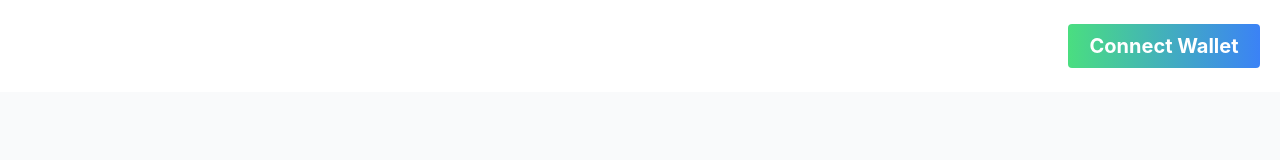
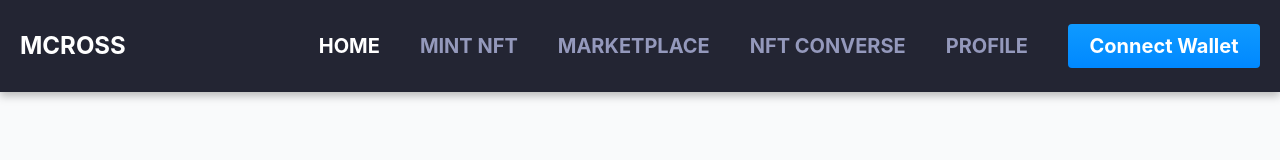
Before and after one commit to underledgerteam/mcross, a React (Create React App) app: page / in a window 1280 px wide. Shown: the top 160 px of the page. Built offline with nearby package versions, Linux system fonts and the light colour scheme.

Commit message:
Update layout style

```diff
--- a/src/components/Navbar.jsx
+++ b/src/components/Navbar.jsx
@@ -1,5 +1,5 @@
 import React from "react";
-import { Link } from "react-router-dom";
+import { Link, useLocation } from "react-router-dom";
 
 // use context store wallet data to render wallet adress
 
@@ -27,8 +27,9 @@ const navData = [
 ];
 
 const Navbar = () => {
+  const { pathname } = useLocation();
   return (
-        <div className="bg-primary">
+    <div className="bg-custom-navbar drop-shadow-navbar">
       <div className="flex container w-full mx-auto justify-between items-center font-bold px-5 py-6">
         <Link to='/'>
           <div
@@ -39,11 +40,12 @@ const Navbar = () => {
           </div>
         </Link>
 
-                <nav className="md:flex space-x-10 items-center text-white">
+        <nav className="md:flex space-x-10 items-center">
           {navData.map((item) => {
+            const isActive = (pathname === item.href) ? "text-white" : "text-custom-gray1 opacity-70";
             return (
               <Link key={item.name} to={item.href}>
-                                <div className="text-xl uppercase hover:bg-violet-600 active:bg-violet-700 focus:outline-none focus:ring focus:ring-violet-300 cursor-pointer">
+                <div className={`bg-custom-navbar text-xl uppercase ${isActive} hover:opacity-100 hover:text-white active:bg-pink-500 active:opacity-100 cursor-pointer`}>
                   {item.name}
                 </div>
               </Link>
@@ -51,14 +53,14 @@ const Navbar = () => {
           })}
           <button
             type="button"
-                        className="w-48 bg-gradient-to-r from-green-400 to-blue-500 hover:from-pink-500 hover:to-yellow-500 text-white font-bold py-2 px-4 text-xl rounded"
+            className="btn-connect"
           >
             Connect Wallet
           </button>
         </nav>
       </div>
     </div>
-    )
-}
+  );
+};
 
 export default Navbar;
--- a/src/containers/layout/Layout.jsx
+++ b/src/containers/layout/Layout.jsx
@@ -6,7 +6,7 @@ const Layout = () => {
   return (
     <>
       <Navbar />
-            <div className="layout">
+      <div className="bg-custom-black text-white">
         <Outlet />
       </div>
     </>
--- a/src/index.css
+++ b/src/index.css
@@ -8,17 +8,11 @@ body {
 }
 
 code {
-  font-family: source-code-pro, Menlo, Monaco, Consolas, 'Courier New',
-    monospace;
-}
-
-.layout {
-  width: 90%;
+  font-family: source-code-pro, Menlo, Monaco, Consolas, 'Courier New', monospace;
 }
 
 @tailwind base;
 @tailwind components;
-
 @tailwind utilities;
 
 .btn-menu-profile {
@@ -36,4 +30,12 @@ code {
 .btn-menu-profile.active:hover {
   @apply hover:from-pink-500 hover:to-yellow-500;
 }
-@tailwind utilities;
+.btn-connect {
+  @apply font-bold text-xl text-white w-48 bg-gradient-to-t from-custom-blue1 to-custom-blue2 py-2 px-4 rounded;
+}
+.btn-connect:hover {
+  @apply hover:from-custom-yellow1 hover:to-custom-yellow2;
+}
+.btn-connect:active {
+  @apply active:bg-gradient-to-r active:from-green-400 active:to-blue-500;
+}
```
Lines whose indentation alone changed are shown as unchanged.
